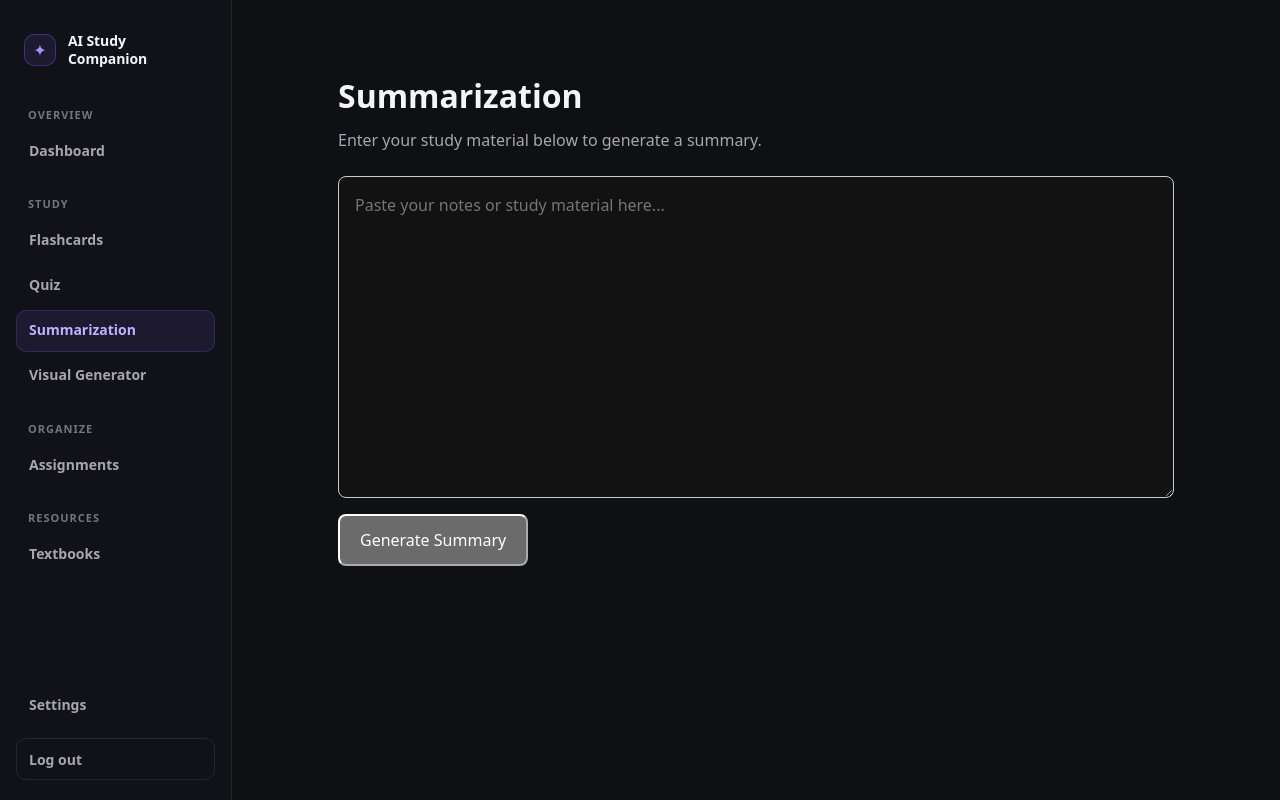
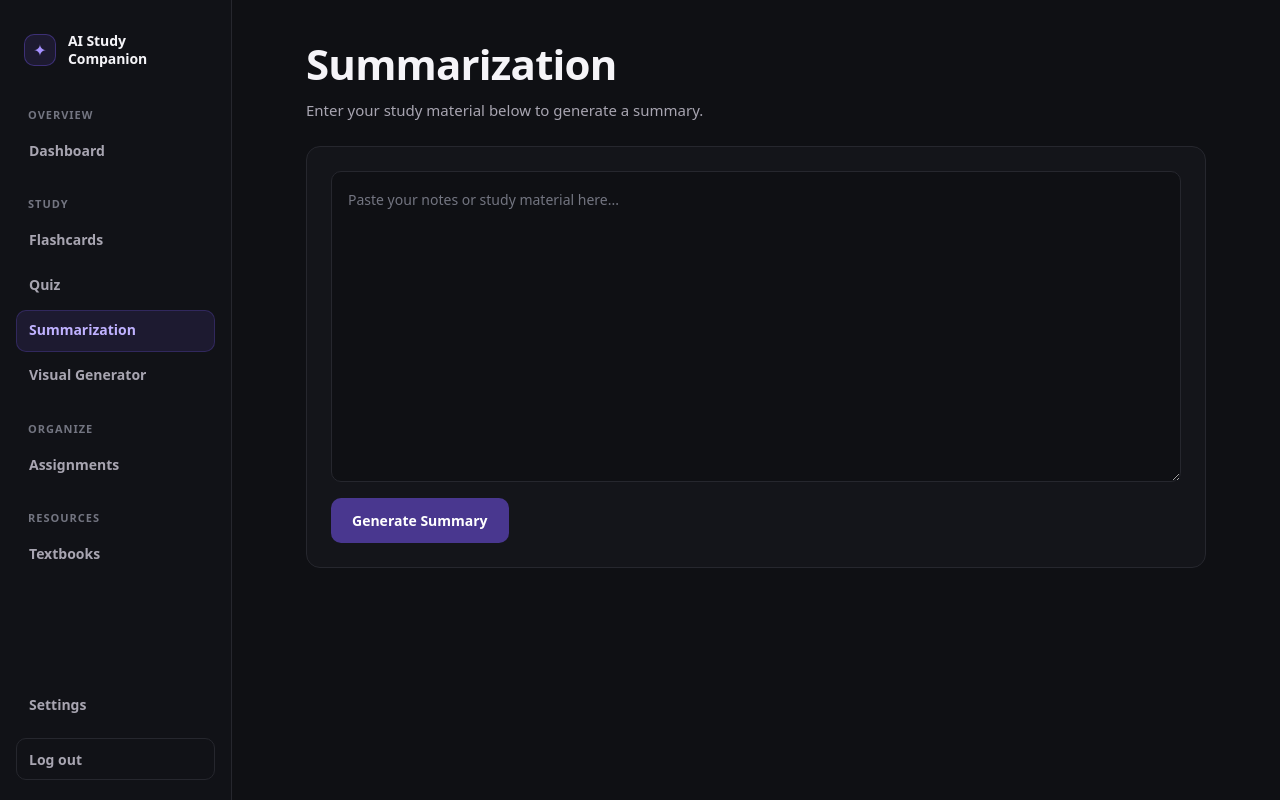
Before and after one commit to acev-0007/CPSC_491_Study_Companion, a React app in the folder frontend/: page /summarization in a window 1280 px wide. Built offline with nearby package versions, Linux system fonts and the light colour scheme; the HTML template or start-up script is replaced by a standard one.

Commit message:
WIP: preserve summarization theme and history changes

```diff
--- a/frontend/src/components/RecentSummaries/RecentSummaries.jsx
+++ b/frontend/src/components/RecentSummaries/RecentSummaries.jsx
@@ -29,7 +29,7 @@ function RecentSummaries() {
         }
 
         if (!cancelled) {
-          setSummaries(data.summaries);
+          setSummaries(data.summaries.slice(0, 15));
         }
       } catch (requestError) {
         if (!cancelled) {
--- a/frontend/src/pages/Summarization.css
+++ b/frontend/src/pages/Summarization.css
@@ -1,83 +1,185 @@
+
 .summarization-page {
+  display: grid;
+  gap: var(--space-6);
+  width: 100%;
   max-width: 900px;
   margin: 0 auto;
-  padding: 2rem;
+  color: var(--color-text-primary);
 }
 
 .summarization-page h1 {
-  margin-bottom: 0.5rem;
+  margin: 0;
+  color: var(--color-text-primary);
+  font-size: clamp(32px, 4vw, 42px);
+  font-weight: 720;
+  line-height: 1.12;
+  letter-spacing: -0.8px;
 }
 
 .summarization-description {
-  margin-bottom: 1.5rem;
+  margin: calc(-1 * var(--space-3)) 0 0;
+  color: var(--color-text-secondary);
+  font-size: 15px;
+  line-height: 1.55;
 }
 
 .summarization-form {
   display: flex;
   flex-direction: column;
-  gap: 1rem;
+  gap: var(--space-4);
+  min-width: 0;
+  padding: var(--space-6);
+  background: var(--color-surface);
+  border: 1px solid var(--color-border-subtle);
+  border-radius: var(--radius-lg);
 }
 
 .summarization-input {
+  display: block;
   width: 100%;
-  min-height: 300px;
-  padding: 1rem;
+  min-height: 260px;
+  box-sizing: border-box;
+  padding: var(--space-4);
+  background: var(--color-bg);
+  color: var(--color-text-primary);
+  border: 1px solid var(--color-border-subtle);
+  border-radius: var(--radius-md);
   font: inherit;
-  line-height: 1.5;
+  font-size: 14px;
+  line-height: 1.65;
   resize: vertical;
-  box-sizing: border-box;
-  border: 1px solid #ccc;
-  border-radius: 8px;
+  transition: border-color 150ms ease;
+}
+
+.summarization-input::placeholder {
+  color: var(--color-text-muted);
+}
+
+.summarization-input:hover:not(:disabled) {
+  border-color: var(--color-text-muted);
+}
+
+.summarization-input:focus-visible {
+  outline: 2px solid #b7a7ff;
+  outline-offset: 2px;
 }
 
 .summarization-button {
   align-self: flex-start;
-  padding: 0.75rem 1.25rem;
+  min-height: 44px;
+  padding: 11px 20px;
+  background: #49378f;
+  color: #ffffff;
+  border: 1px solid transparent;
+  border-radius: var(--radius-md);
   font: inherit;
+  font-size: 14px;
+  font-weight: 650;
   cursor: pointer;
-  border-radius: 8px;
+  transition: background-color 150ms ease;
 }
 
-.summarization-validation-error {
-  margin: 0;
-  font-size: 0.95rem;
-  font-weight: 500;
+.summarization-button:hover:not(:disabled) {
+  background: #5b46ac;
+}
+
+.summarization-button:focus-visible {
+  outline: 2px solid #b7a7ff;
+  outline-offset: 3px;
+}
+
+.summarization-button:disabled {
+  opacity: 0.55;
+  cursor: not-allowed;
+}
+
+.summarization-input:disabled {
+  opacity: 0.65;
+  cursor: not-allowed;
 }
 
 .summarization-result {
-  margin-top: 1.5rem;
-  padding: 1.25rem;
-  border: 1px solid #ccc;
-  border-radius: 8px;
+  display: flex;
+  flex-direction: column;
+  align-items: flex-start;
+  gap: var(--space-4);
+  min-width: 0;
+  margin-top: var(--space-3);
+  padding: var(--space-6);
+  background: var(--color-bg);
+  border: 1px solid var(--color-border-subtle);
+  border-radius: var(--radius-lg);
 }
 
 .summarization-result h2 {
-  margin-top: 0;
-  margin-bottom: 0.75rem;
+  margin: 0;
+  color: var(--color-text-primary);
+  font-size: 20px;
+  font-weight: 680;
+  line-height: 1.3;
+  letter-spacing: -0.3px;
 }
 
 .summarization-result p {
+  max-width: 100%;
   margin: 0;
-  line-height: 1.6;
+  color: var(--color-text-secondary);
+  font-size: 14px;
+  line-height: 1.75;
   white-space: pre-wrap;
+  overflow-wrap: anywhere;
 }
 
+.summarization-result .summarization-button {
+  background: transparent;
+  color: #c0b2ff;
+  border-color: var(--color-border-subtle);
+}
+
+.summarization-result .summarization-button:hover:not(:disabled) {
+  background: var(--color-surface-hover);
+}
+
+.summarization-validation-error,
 .summarization-request-error {
   margin: 0;
-  font-size: 0.95rem;
+  color: var(--color-error);
+  font-size: 14px;
   font-weight: 500;
+  line-height: 1.5;
 }
 
 .summarization-loading {
   margin: 0;
-  font-size: 0.95rem;
+  color: var(--color-text-secondary);
+  font-size: 14px;
+  line-height: 1.5;
 }
 
-.summarization-button:disabled {
-  cursor: not-allowed;
-  opacity: 0.6;
+@media (max-width: 680px) {
+  .summarization-page {
+    gap: var(--space-5);
+  }
+
+  .summarization-form,
+  .summarization-result {
+    padding: var(--space-4);
+  }
+
+  .summarization-input {
+    min-height: 220px;
+  }
+
+  .summarization-button {
+    width: 100%;
+    align-self: stretch;
+  }
 }
 
-.summarization-input:disabled {
-  opacity: 0.7;
+@media (prefers-reduced-motion: reduce) {
+  .summarization-input,
+  .summarization-button {
+    transition: none;
+  }
 }
```
Also changed, not shown: 1 other file (tests, documents, lock files or other folders).
